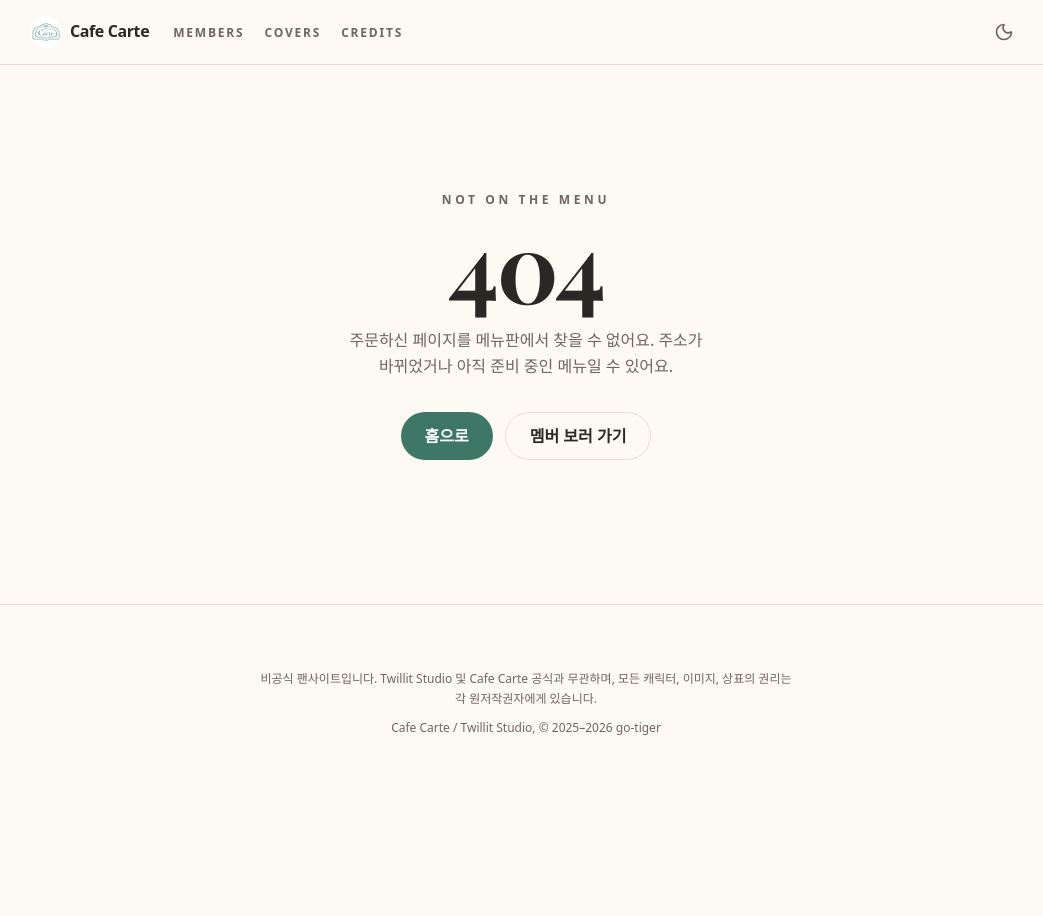
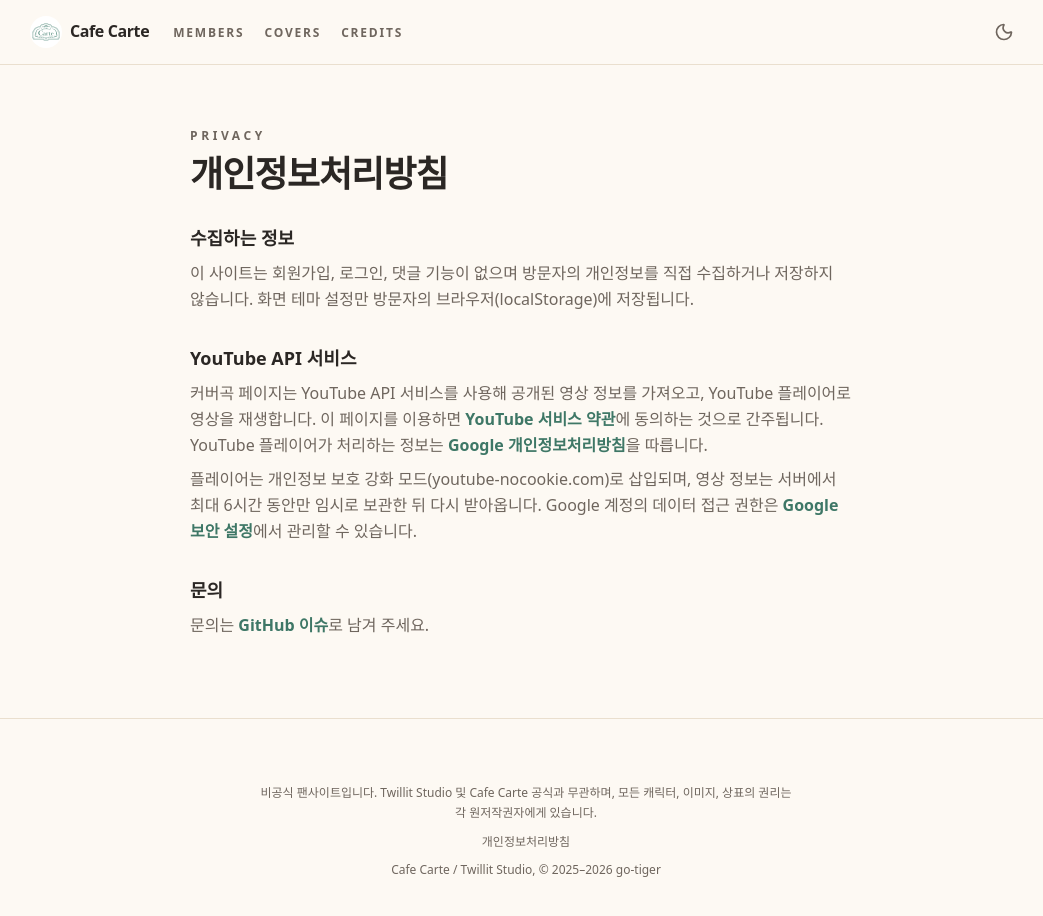
Before and after one commit to go-tiger/cafe-carte, a Next.js app: page /privacy in a window 1280 px wide. Before the commit this address had no page. Shown: the top 916 px of the page, without its empty margins (114-1157 px from the left). Before the commit the page ends 800 px from the top, so only its background shows below. Built offline with nearby package versions, Linux system fonts and the light colour scheme; a web font is replaced by a local one.

Commit message:
feat: 개인정보처리방침 페이지 추가

```diff
--- /dev/null
+++ b/src/app/privacy/page.tsx
@@ -0,0 +1,19 @@
+import type { Metadata } from 'next';
+import { SiteHeader } from '@/components';
+import { PrivacyContent } from '@/features/privacy';
+
+export const metadata: Metadata = {
+  title: '개인정보처리방침',
+};
+
+export default function PrivacyPage() {
+  return (
+    <>
+      <SiteHeader />
+
+      <main className='px-6 pt-32 pb-20 sm:px-10'>
+        <PrivacyContent />
+      </main>
+    </>
+  );
+}
--- a/src/components/SiteFooter.tsx
+++ b/src/components/SiteFooter.tsx
@@ -1,3 +1,5 @@
+import Link from 'next/link';
+
 const SINCE = 2025;
 
 export function SiteFooter() {
@@ -11,6 +13,9 @@
           비공식 팬사이트입니다. Twillit Studio 및 Cafe Carte 공식과 무관하며, 모든 캐릭터, 이미지, 상표의 권리는
           <br className='hidden sm:block' /> 각 원저작권자에게 있습니다.
         </p>
+        <Link href='/privacy' className='text-xs text-text-muted hover:text-text hover:underline'>
+          개인정보처리방침
+        </Link>
         <p className='text-xs text-text-muted'>Cafe Carte / Twillit Studio, &copy; {years} go-tiger</p>
       </div>
     </footer>
--- /dev/null
+++ b/src/features/privacy/PrivacyContent.tsx
@@ -0,0 +1,60 @@
+const LINK = 'font-bold text-accent underline-offset-4 hover:underline';
+
+export function PrivacyContent() {
+  return (
+    <article className='mx-auto flex max-w-2xl flex-col gap-8 leading-relaxed'>
+      <header>
+        <p className='text-xs font-bold tracking-eyebrow text-text-muted'>PRIVACY</p>
+        <h1 className='mt-2 font-display font-heavy text-3xl tracking-tight sm:text-4xl'>개인정보처리방침</h1>
+      </header>
+
+      <section className='flex flex-col gap-2'>
+        <h2 className='font-heavy text-lg'>수집하는 정보</h2>
+        <p className='text-text-muted'>
+          이 사이트는 회원가입, 로그인, 댓글 기능이 없으며 방문자의 개인정보를 직접 수집하거나 저장하지 않습니다. 화면
+          테마 설정만 방문자의 브라우저(localStorage)에 저장됩니다.
+        </p>
+      </section>
+
+      <section className='flex flex-col gap-2'>
+        <h2 className='font-heavy text-lg'>YouTube API 서비스</h2>
+        <p className='text-text-muted'>
+          커버곡 페이지는 YouTube API 서비스를 사용해 공개된 영상 정보를 가져오고, YouTube 플레이어로 영상을 재생합니다.
+          이 페이지를 이용하면{' '}
+          <a href='https://www.youtube.com/t/terms' target='_blank' rel='noopener noreferrer' className={LINK}>
+            YouTube 서비스 약관
+          </a>
+          에 동의하는 것으로 간주됩니다. YouTube 플레이어가 처리하는 정보는{' '}
+          <a href='https://policies.google.com/privacy' target='_blank' rel='noopener noreferrer' className={LINK}>
+            Google 개인정보처리방침
+          </a>
+          을 따릅니다.
+        </p>
+        <p className='text-text-muted'>
+          플레이어는 개인정보 보호 강화 모드(youtube-nocookie.com)로 삽입되며, 영상 정보는 서버에서 최대 6시간 동안만
+          임시로 보관한 뒤 다시 받아옵니다. Google 계정의 데이터 접근 권한은{' '}
+          <a href='https://myaccount.google.com/permissions' target='_blank' rel='noopener noreferrer' className={LINK}>
+            Google 보안 설정
+          </a>
+          에서 관리할 수 있습니다.
+        </p>
+      </section>
+
+      <section className='flex flex-col gap-2'>
+        <h2 className='font-heavy text-lg'>문의</h2>
+        <p className='text-text-muted'>
+          문의는{' '}
+          <a
+            href='https://github.com/go-tiger/cafe-carte/issues'
+            target='_blank'
+            rel='noopener noreferrer'
+            className={LINK}
+          >
+            GitHub 이슈
+          </a>
+          로 남겨 주세요.
+        </p>
+      </section>
+    </article>
+  );
+}
--- /dev/null
+++ b/src/features/privacy/index.ts
@@ -0,0 +1 @@
+export { PrivacyContent } from './PrivacyContent';
```
